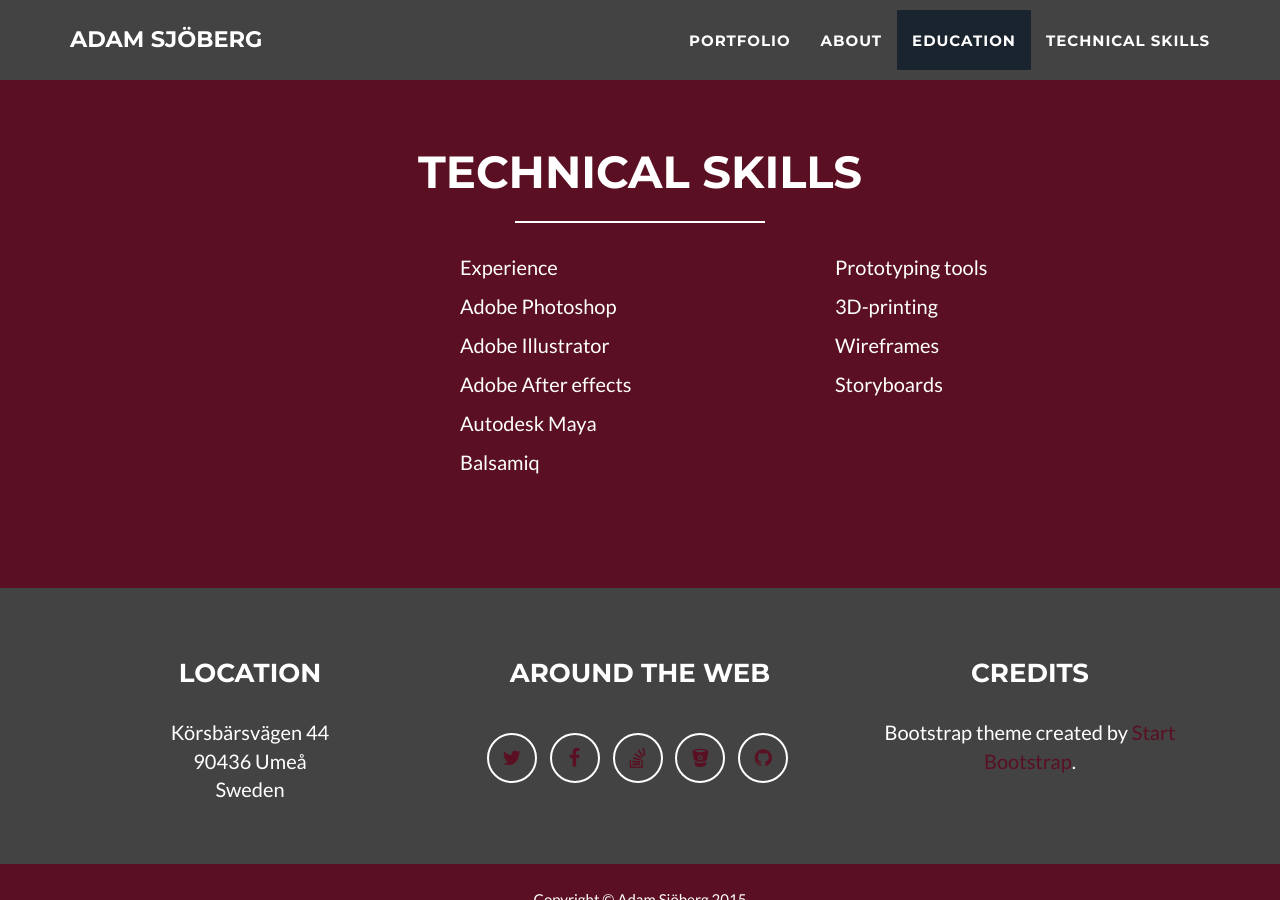
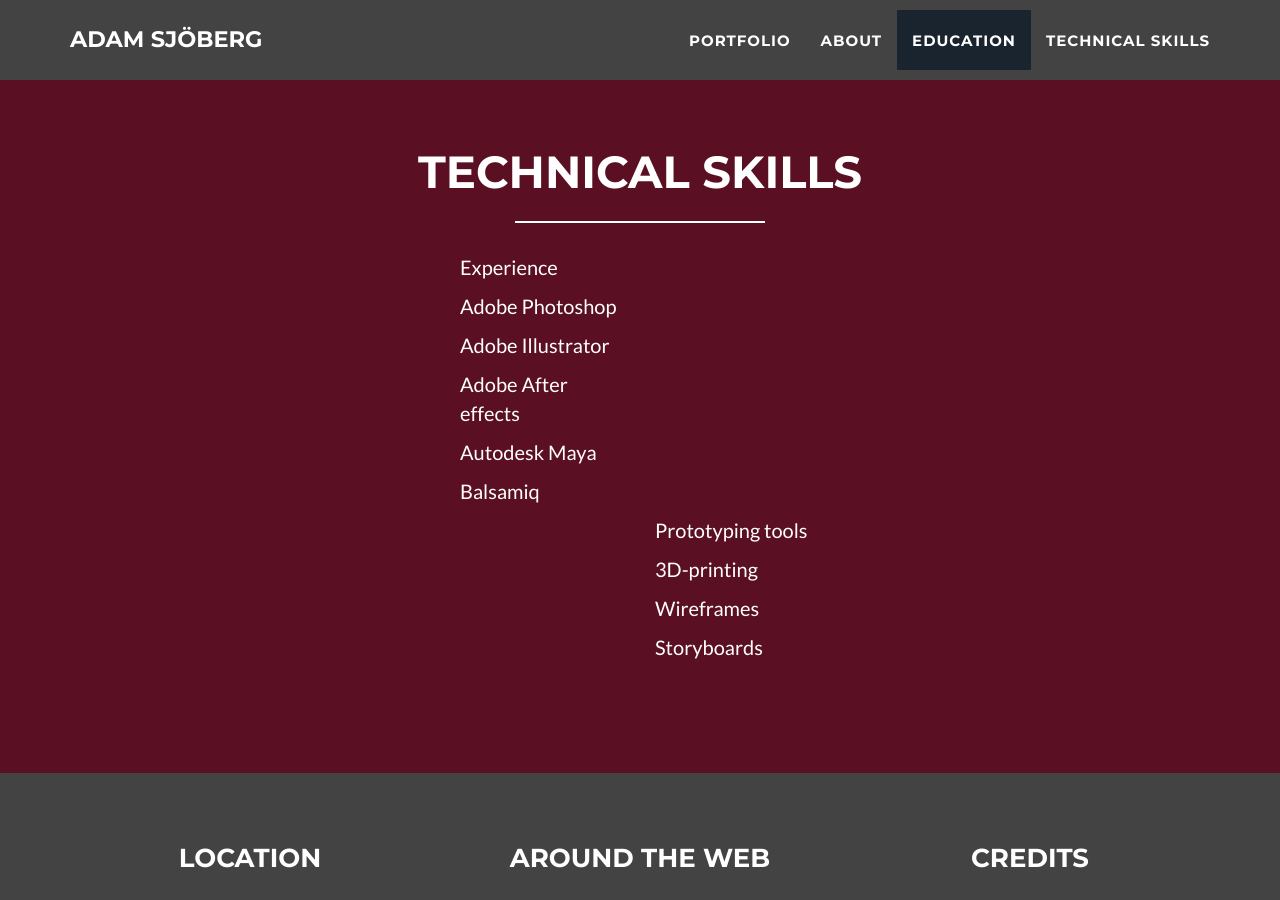
Before and after one commit to Adamsjoberg/Adamsjoberg.github.io, a Jekyll site: the page built from index.html, in a window 1280 px wide and 900 px high, scrolled down 2954 px. Built offline with Jekyll 4.4.1, drawn with Linux system fonts in a browser that asks for light colours.

Commit message:
changing lg

```diff
--- a/_includes/skills.html
+++ b/_includes/skills.html
@@ -8,7 +8,7 @@
                 </div>
             </div>
             <div class="row">
-                <div class="col-lg-4 col-lg-offset-4">
+                <div class="col-lg-2 col-lg-offset-4">
                     <p>Experience</p>
                     <p>Adobe Photoshop</p>
                     <p>Adobe Illustrator</p>
@@ -16,7 +16,7 @@
                     <p>Autodesk Maya</p>
                     <p>Balsamiq</p>
                 </div>
-                <div class="col-rg-4 col-rg-offset-4">
+                <div class="col-lg-2 col-lg-offset-6">
                     <p>Prototyping tools</p>
                     <p>3D-printing</p>
                     <p>Wireframes</p>
```
